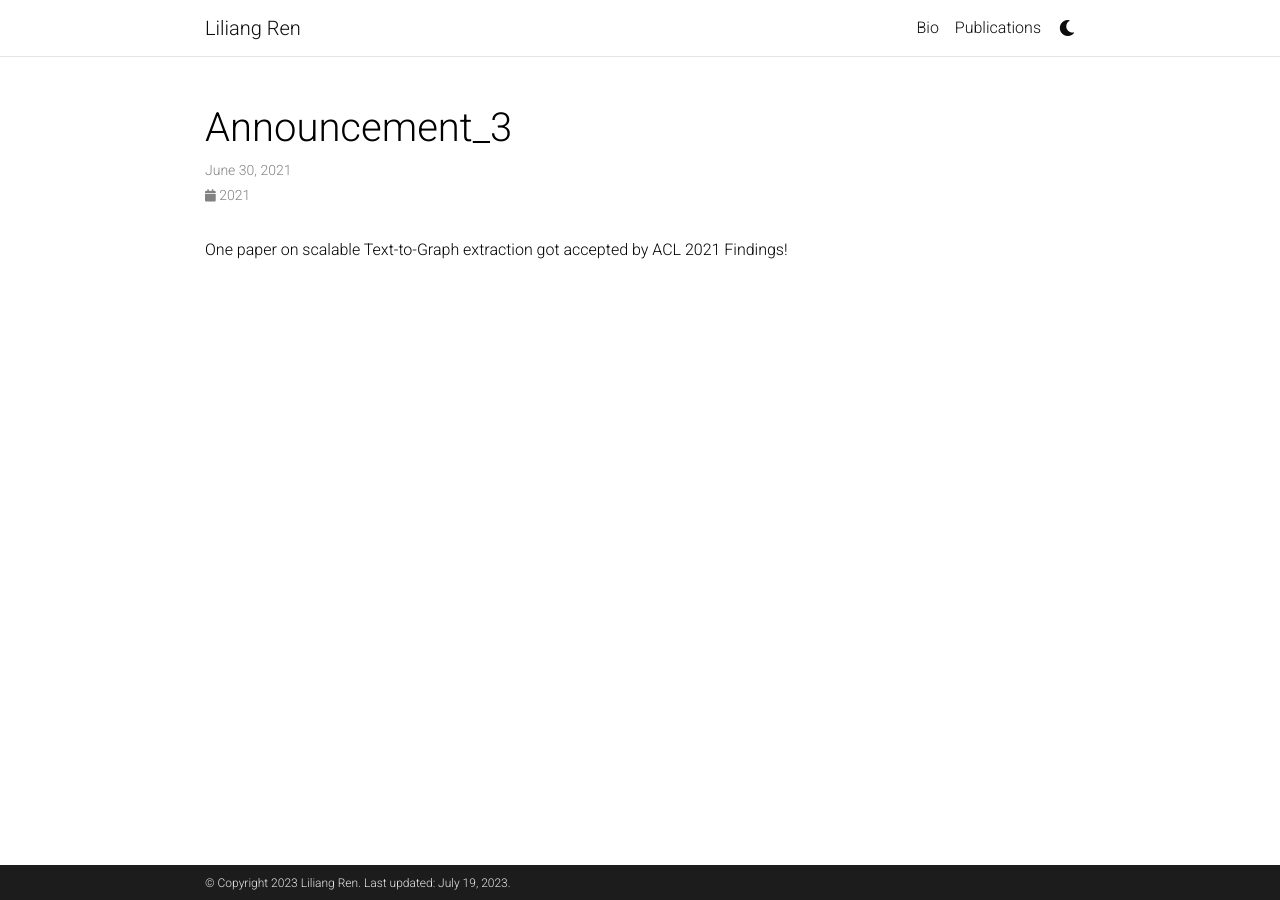
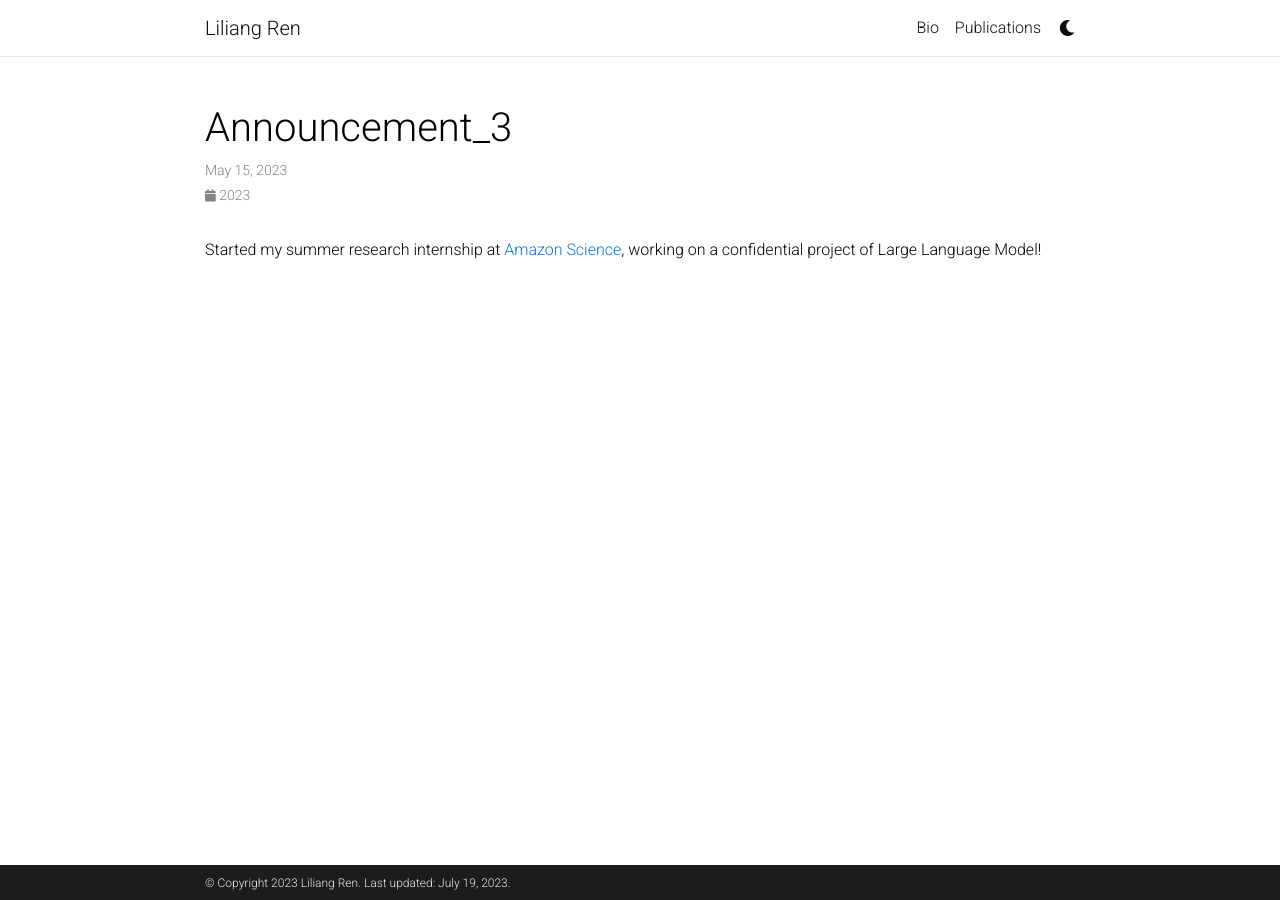
Before and after one commit to renll/renll.github.io, a Jekyll site: the page built from _news/announcement_3.md, in a window 1280 px wide. Built offline with Jekyll 4.4.1, drawn with Linux system fonts in a browser that asks for light colours; comment, search, counter and statistics services are not loaded; a style sheet for code colours, icons or effects is not loaded.

Commit message:
Update announcement_3.md

```diff
--- a/_news/announcement_3.md
+++ b/_news/announcement_3.md
@@ -1,7 +1,7 @@
 ---
 layout: post
-date: 2021-06-30 07:59:00-0400
+date: 2023-05-15 07:59:00-0400
 inline: true
 ---
 
-One paper on scalable Text-to-Graph extraction got accepted by ACL 2021 Findings!
+Started my summer research internship at [Amazon Science](https://www.amazon.science/), working on a confidential project of Large Language Model!
```
